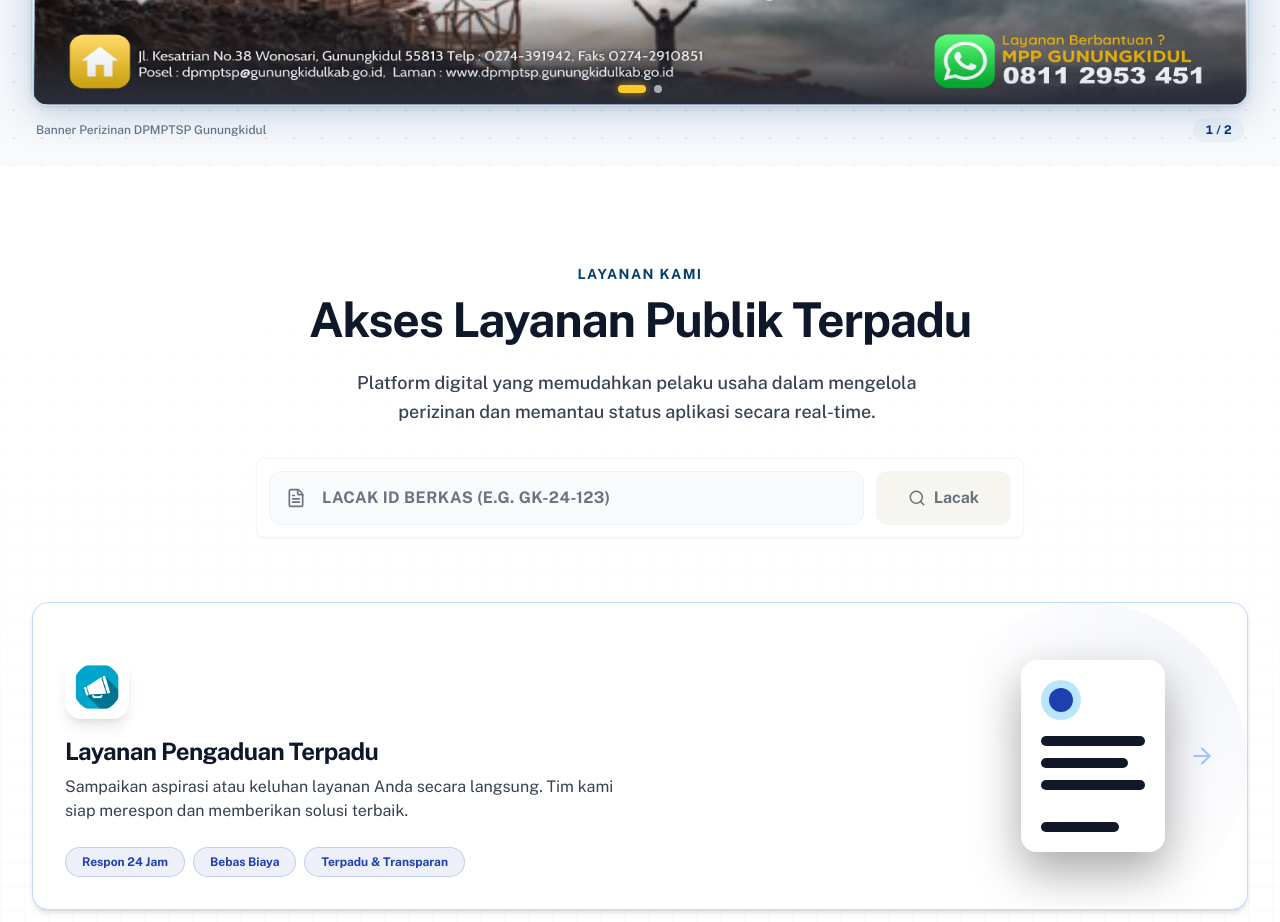
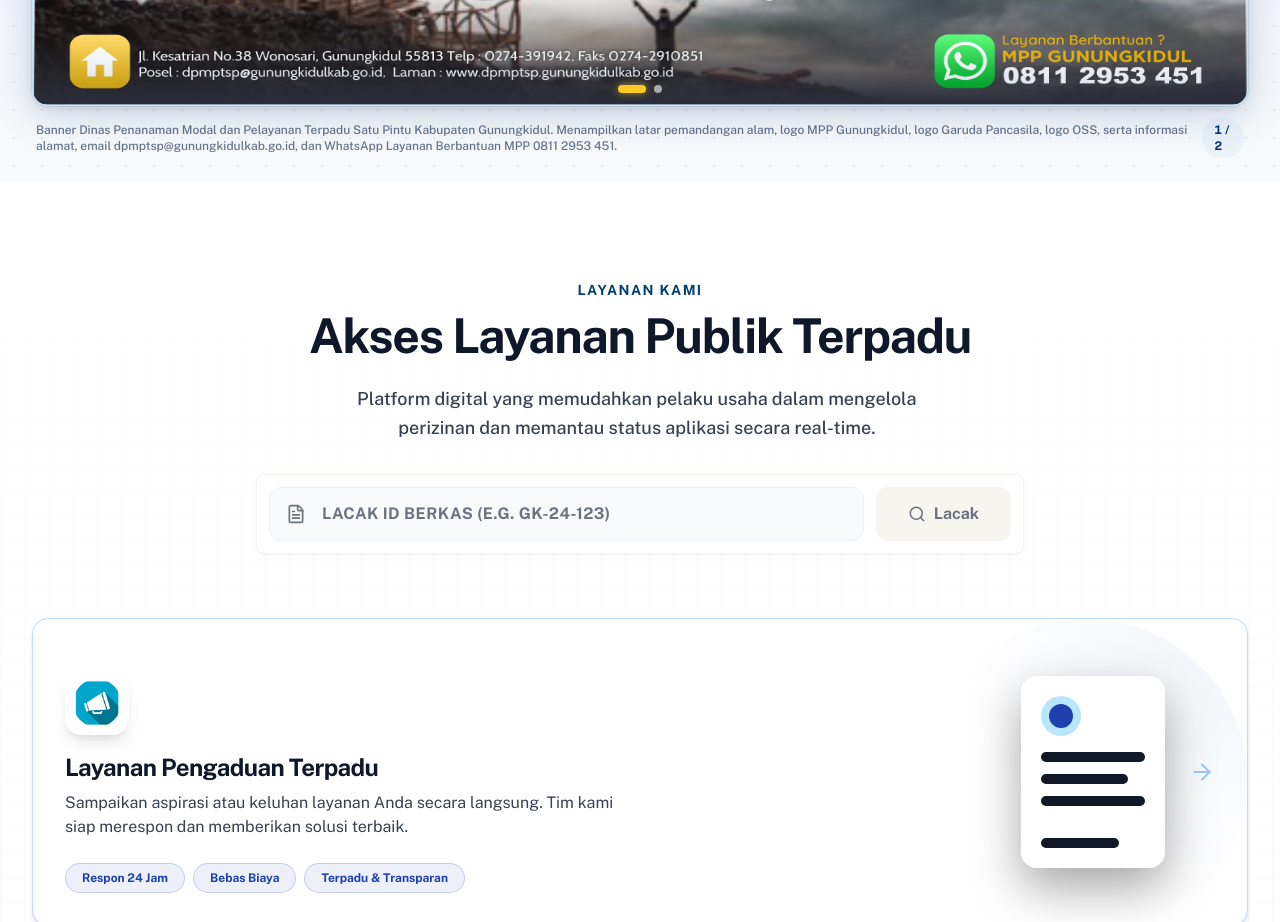
Before and after one commit to FbritamaRK/DPMPTSP, a React (Vite) app: page /#/ in a window 1280 px wide. Shown: the part 1040-1962 px from the top of the page. Built offline with nearby package versions, Linux system fonts and the light colour scheme.

Commit message:
update readme

```diff
--- a/components/Banner.tsx
+++ b/components/Banner.tsx
@@ -6,12 +6,12 @@ const banners = [
   {
     id: 1,
     src: '../img/perizinan.png',
-    alt: 'Banner Perizinan DPMPTSP Gunungkidul',
+    alt: 'Banner Dinas Penanaman Modal dan Pelayanan Terpadu Satu Pintu Kabupaten Gunungkidul. Menampilkan latar pemandangan alam, logo MPP Gunungkidul, logo Garuda Pancasila, logo OSS, serta informasi alamat, email dpmptsp@gunungkidulkab.go.id, dan WhatsApp Layanan Berbantuan MPP 0811 2953 451.',
   },
   {
     id: 2,
     src: '../img/banner zona integritas.png',
-    alt: 'Banner Zona Integritas DPMPTSP Gunungkidul – Wilayah Bebas Korupsi',
+    alt: 'Banner Zona Integritas DPMPTSP Gunungkidul bertuliskan "NO Korupsi, Gratifikasi, Pungli" dengan ilustrasi telapak tangan merah, tagline "Wilayah Bebas Korupsi dan Menuju Wilayah Birokrasi Bersih Melayani", logo BerAKHLAK, serta suasana pelayanan kantor.',
   },
 ];
 
```
Also changed, not shown: 1 other file (tests, documents, lock files or other folders).
